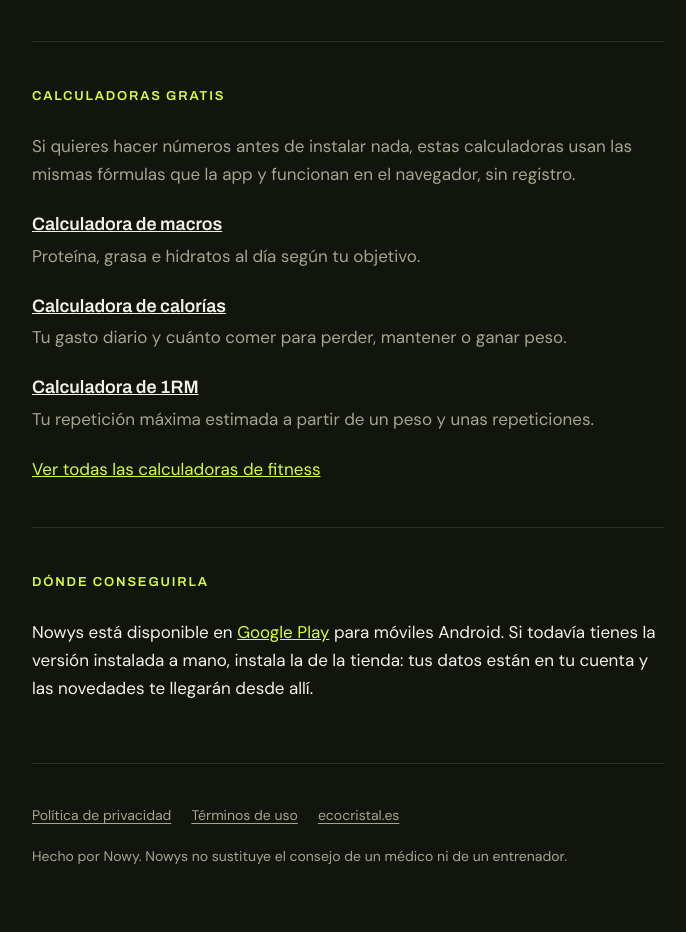
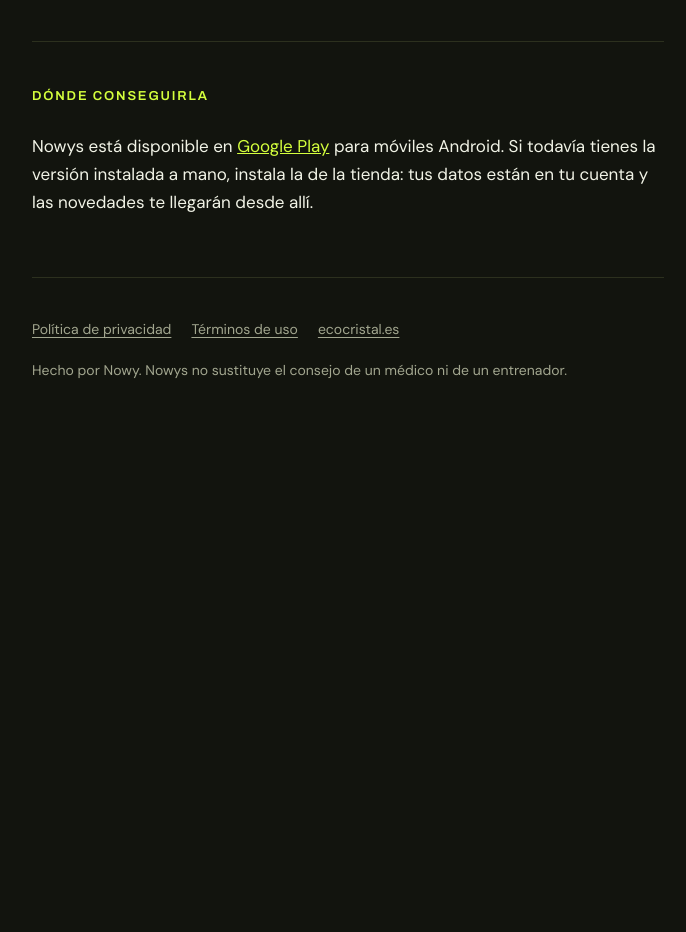
Before and after one commit to Nowy0711/nowy0711.github.io, a plain HTML site: page nowys/index.html in a window 1280 px wide. Shown: the part 1158-2090 px from the top of the page, without its empty margins (292-978 px from the left). After the commit the page ends 1604 px from the top, so only its background shows below. Drawn offline with Linux system fonts and the light colour scheme.

Commit message:
Quitar seccion Calculadoras gratis de /nowys (dominio calculadoras-online.es abandonado)
Co-Authored-By: Claude Sonnet 5.5 <noreply@anthropic.com>

```diff
--- a/nowys/index.html
+++ b/nowys/index.html
@@ -149,26 +149,6 @@
   </section>
 
   <section>
-    <h2>Calculadoras gratis</h2>
-    <p style="color:var(--apagado);margin:0 0 22px">Si quieres hacer números antes de instalar nada, estas calculadoras usan las mismas fórmulas que la app y funcionan en el navegador, sin registro.</p>
-    <dl>
-      <div>
-        <dt><a href="https://calculadoras-online.es/herramientas/calculadora-macros.html" style="color:var(--tinta)">Calculadora de macros</a></dt>
-        <dd>Proteína, grasa e hidratos al día según tu objetivo.</dd>
-      </div>
-      <div>
-        <dt><a href="https://calculadoras-online.es/herramientas/calculadora-calorias.html" style="color:var(--tinta)">Calculadora de calorías</a></dt>
-        <dd>Tu gasto diario y cuánto comer para perder, mantener o ganar peso.</dd>
-      </div>
-      <div>
-        <dt><a href="https://calculadoras-online.es/herramientas/calculadora-1rm.html" style="color:var(--tinta)">Calculadora de 1RM</a></dt>
-        <dd>Tu repetición máxima estimada a partir de un peso y unas repeticiones.</dd>
-      </div>
-    </dl>
-    <p style="margin:22px 0 0"><a href="https://calculadoras-online.es/fitness/" style="color:var(--lima)">Ver todas las calculadoras de fitness</a></p>
-  </section>
-
-  <section>
     <h2>Dónde conseguirla</h2>
     <p>
       Nowys está disponible en <a href="https://play.google.com/store/apps/details?id=com.nowys.app&amp;referrer=utm_source%3Dweb%26utm_medium%3Ddescarga%26utm_campaign%3Dnowys-web" style="color:var(--lima)">Google Play</a> para móviles
```
